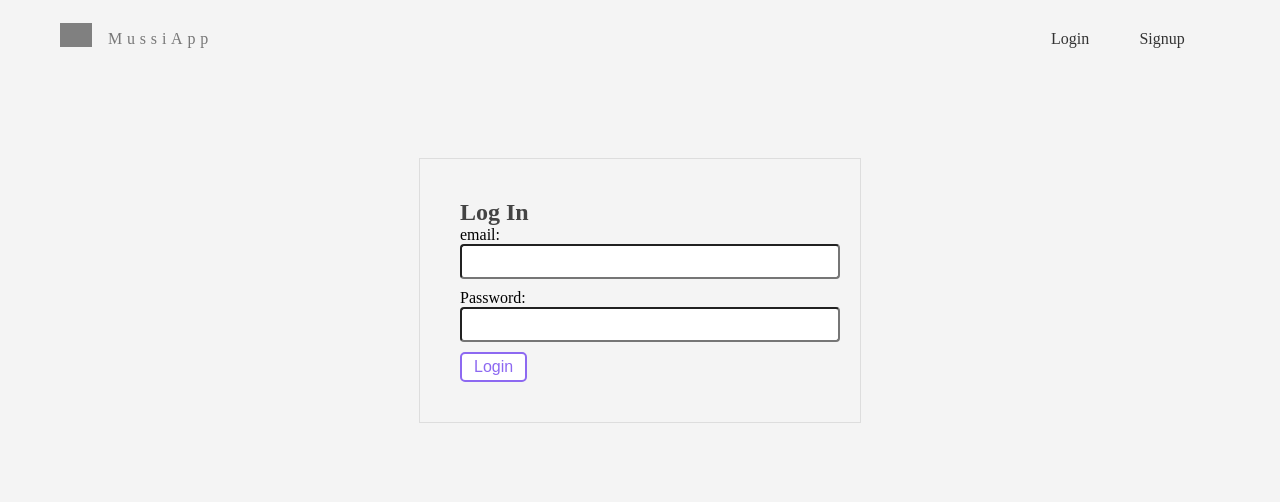
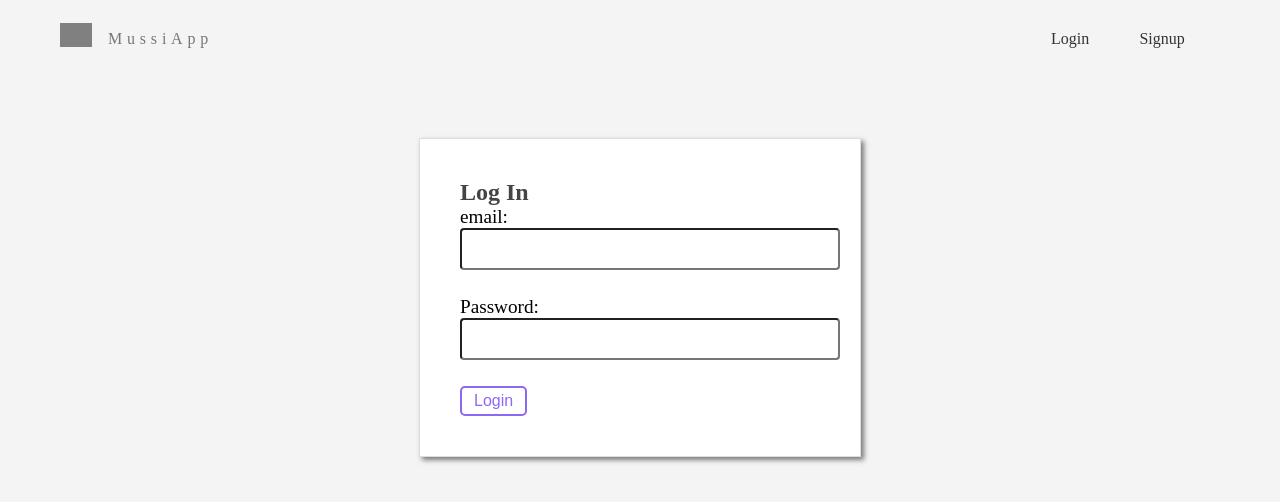
Before and after one commit to kalamanman/mussiapp, a React (Vite) app in the folder mussiapp/: page /login in a window 1280 px wide. Shown: the top 502 px of the page. Built offline with nearby package versions, Linux system fonts and the light colour scheme; no server answers; grey boxes are pictures that could not be loaded.

Commit message:
Added create project

```diff
--- a/mussiapp/src/App.css
+++ b/mussiapp/src/App.css
@@ -1,5 +1,6 @@
 .App{
   display: flex;
+
 }
 
  .container{
@@ -7,4 +8,9 @@
   padding: 0px 60px;
   height: 100vh;
 
+
 }
+.container .nav{
+
+
+}
--- a/mussiapp/src/components/navbar/Navbar.css
+++ b/mussiapp/src/components/navbar/Navbar.css
@@ -1,7 +1,9 @@
 .nav{
+
+    top: 0;
     width: 100%;
     padding: 30px 0;
-    margin-bottom: 80px;
+    margin-bottom: 20px;
     box-sizing: border-box;
 }
 .nav ul {
--- a/mussiapp/src/hooks/useSignup.js
+++ b/mussiapp/src/hooks/useSignup.js
@@ -13,6 +13,7 @@ const signup=async(email,password,displayName,thumbnail)=>{
     const res =  await
     appAuth.createUserWithEmailAndPassword(email,password)
     if(!res.user){
+       setError("Could not sign you in")
         throw new Error('Could not sign you up !!')
     }
 
--- a/mussiapp/src/index.css
+++ b/mussiapp/src/index.css
@@ -32,8 +32,10 @@ ul {
   font-weight: 500;
   cursor: pointer;
 }
- span, label{
+  label{
   display: block;
+  margin-bottom: 1rem;
+  font-size: 1.2rem;
 
 }
 
@@ -49,6 +51,8 @@ a{
   margin-bottom: 10px;
   width: 100%;
   padding: 8px;
+  font-size: 1.2rem;
+  color: #444;
 }
 input{
   border-radius: 4px;
@@ -60,8 +64,19 @@ h2{
 .error{
   color: red;
   background: var(--bg-color);
-  border: 1px solid red;
+  border: 1px solid var(--highlight-color);
   margin: 10px 0px;
   padding:  10px ;
   border-radius: 4px;
 }
+
+textarea{
+  font-size: 1.1rem;
+  border-radius: 4px;
+  color: #444;
+
+}
+span{
+  display: flex;
+  align-items: center;
+}
--- a/mussiapp/src/pages/create/Create.css
+++ b/mussiapp/src/pages/create/Create.css
@@ -1,6 +1,10 @@
 .create-form{
     max-width: 400px;
     margin: 0 auto;
+    background-color: #fff;
+    padding: 10px 20px;
+    box-shadow: 3px 3px 5px rgba(0,0,0,0.5);
+    border-radius: 8px;
 }
 
 textarea{
@@ -22,8 +26,6 @@ textarea{
 }
 .create-form span img{
     margin-right: 5px;
-    color: white;
-}
-.creat-form span{
+    filter: invert(50%);
 
 }
--- a/mussiapp/src/pages/dashboard/Dashboard.css
+++ b/mussiapp/src/pages/dashboard/Dashboard.css
@@ -33,4 +33,5 @@ a {
 }
 .card:hover{
     transform:  scale(1.02);
+    transition: all 1s ease-in
 }
--- a/mussiapp/src/pages/login/Login.css
+++ b/mussiapp/src/pages/login/Login.css
@@ -3,7 +3,7 @@
    margin: 60px auto;
    padding: 40px;
    border: 1px solid #ddd;
-   box-shadow: 3px 3px 5px rgba(0,0,0,0.5)
-   background: #fff;
+   box-shadow: 3px 3px 5px rgba(0,0,0,0.5);
+   background-color: #fff;
 
 }
--- a/mussiapp/src/pages/signup/Signup.css
+++ b/mussiapp/src/pages/signup/Signup.css
@@ -3,7 +3,13 @@
    margin: 60px auto;
    padding: 40px;
    border: 1px solid #ddd;
-   box-shadow: 3px 3px 5px rgba(0,0,0,0.5)
+   box-shadow: 3px 3px 5px rgba(0,0,0,0.5);
    background: #fff;
 
 }
+
+.signup-form .error{
+    color: red;
+    padding: 8px;
+    border: solid red 1px;
+}
--- a/mussiapp/src/pages/signup/Signup.jsx
+++ b/mussiapp/src/pages/signup/Signup.jsx
@@ -9,10 +9,14 @@ const Signup = () => {
     const[displayName,setDisplayName]=useState('')
     const[thumbnail,setThumbnail] =useState(null)
     const[thumbnailError,setThumbnailError]=useState('')
-    const {signup,status,error} = useSignup()
+    const {signup,isPending,error} = useSignup()
     //submit
     const handleSubmit=(e)=>{
         e.preventDefault()
+        if (!thumbnail){
+setThumbnailError('Please select an image FILE for your profile !')
+return
+        }
         signup(email,password,displayName,thumbnail)
     }
     //handleClick
@@ -31,8 +35,8 @@ const Signup = () => {
         setThumbnailError('Please choose an image file !')
         return
     }
-    if (selected.size>1000000){
-        setThumbnailError('File  has to be less than 1 Kbytes !')
+    if (selected.size>100000){
+        setThumbnailError('File  has to be less than 100 Kbytes !')
         return
     }
 
@@ -80,6 +84,7 @@ const Signup = () => {
             />
         </label>
         {thumbnailError&&  <p className='error'>{thumbnailError}</p> }
+        {error&&  <p className='error'>{error}</p> }
         <button className="btn"onClick={handleSubmit}>Signup</button>
 
     </form>
```
Also changed, not shown: mussiapp/src/pages/login/Login.jsx (+3 -6 lines).
